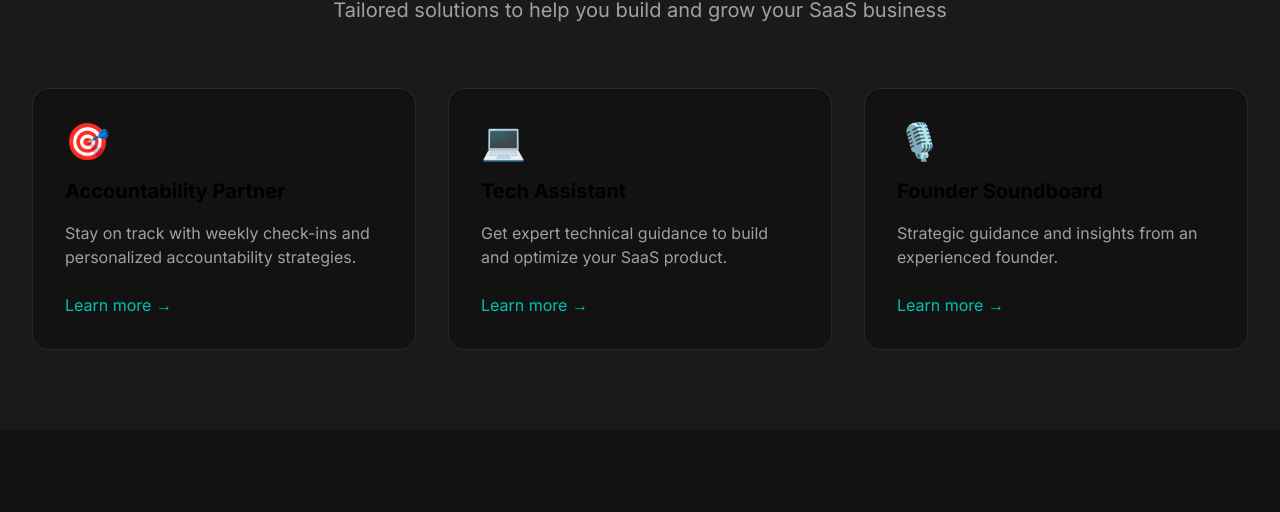
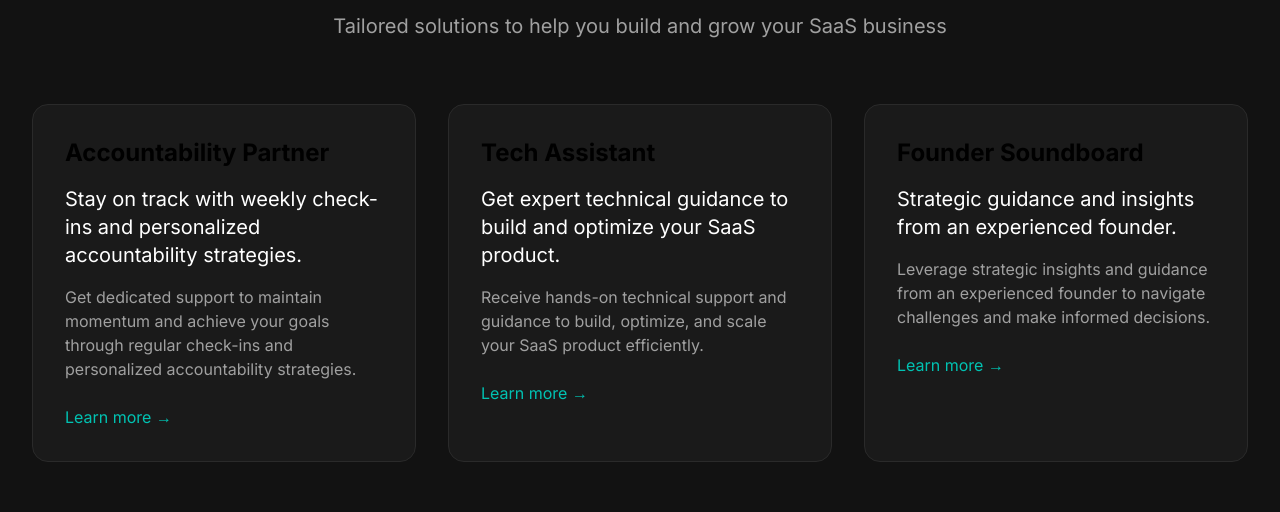
Before and after one commit to JohannesBorge/borge, a Next.js app: page / in a window 1280 px wide. Shown: the part 696-1208 px from the top of the page. Built offline with nearby package versions, Linux system fonts and the light colour scheme.

Commit message:
Update Services section: remove icons and improve layout

```diff
--- a/app/page.tsx
+++ b/app/page.tsx
@@ -39,7 +39,7 @@ export default function Home() {
       </section>
 
       {/* Services Section */}
-      <section className="py-20 bg-surface">
+      <section id="services" className="py-24">
         <div className="max-w-7xl mx-auto px-4 sm:px-6 lg:px-8">
           <motion.div
             initial={{ opacity: 0, y: 20 }}
@@ -56,21 +56,21 @@ export default function Home() {
           <div className="grid grid-cols-1 md:grid-cols-3 gap-8">
             {[
               {
-                title: "Accountability Partner",
-                description: "Stay on track with weekly check-ins and personalized accountability strategies.",
-                icon: "🎯",
+                name: "Accountability Partner",
+                title: "Stay on track with weekly check-ins and personalized accountability strategies.",
+                description: "Get dedicated support to maintain momentum and achieve your goals through regular check-ins and personalized accountability strategies.",
                 href: "/services/accountability"
               },
               {
-                title: "Tech Assistant",
-                description: "Get expert technical guidance to build and optimize your SaaS product.",
-                icon: "💻",
+                name: "Tech Assistant",
+                title: "Get expert technical guidance to build and optimize your SaaS product.",
+                description: "Receive hands-on technical support and guidance to build, optimize, and scale your SaaS product efficiently.",
                 href: "/services/tech"
               },
               {
-                title: "Founder Soundboard",
-                description: "Strategic guidance and insights from an experienced founder.",
-                icon: "🎙️",
+                name: "Founder Soundboard",
+                title: "Strategic guidance and insights from an experienced founder.",
+                description: "Leverage strategic insights and guidance from an experienced founder to navigate challenges and make informed decisions.",
                 href: "/services/soundboard"
               }
             ].map((service, index) => (
@@ -79,10 +79,10 @@ export default function Home() {
                 initial={{ opacity: 0, y: 20 }}
                 animate={{ opacity: 1, y: 0 }}
                 transition={{ duration: 0.5, delay: index * 0.1 }}
-                className="bg-background p-8 rounded-2xl border border-border hover:border-teal-500/50 transition-colors duration-300"
+                className="bg-surface p-8 rounded-2xl border border-border hover:border-teal-500/50 transition-colors duration-300"
               >
-                <div className="text-4xl mb-4">{service.icon}</div>
-                <h3 className="text-xl font-bold mb-4">{service.title}</h3>
+                <h3 className="text-2xl font-bold mb-4">{service.name}</h3>
+                <p className="text-xl text-text-primary mb-4">{service.title}</p>
                 <p className="text-text-secondary mb-6">{service.description}</p>
                 <Link
                   href={service.href}
```
